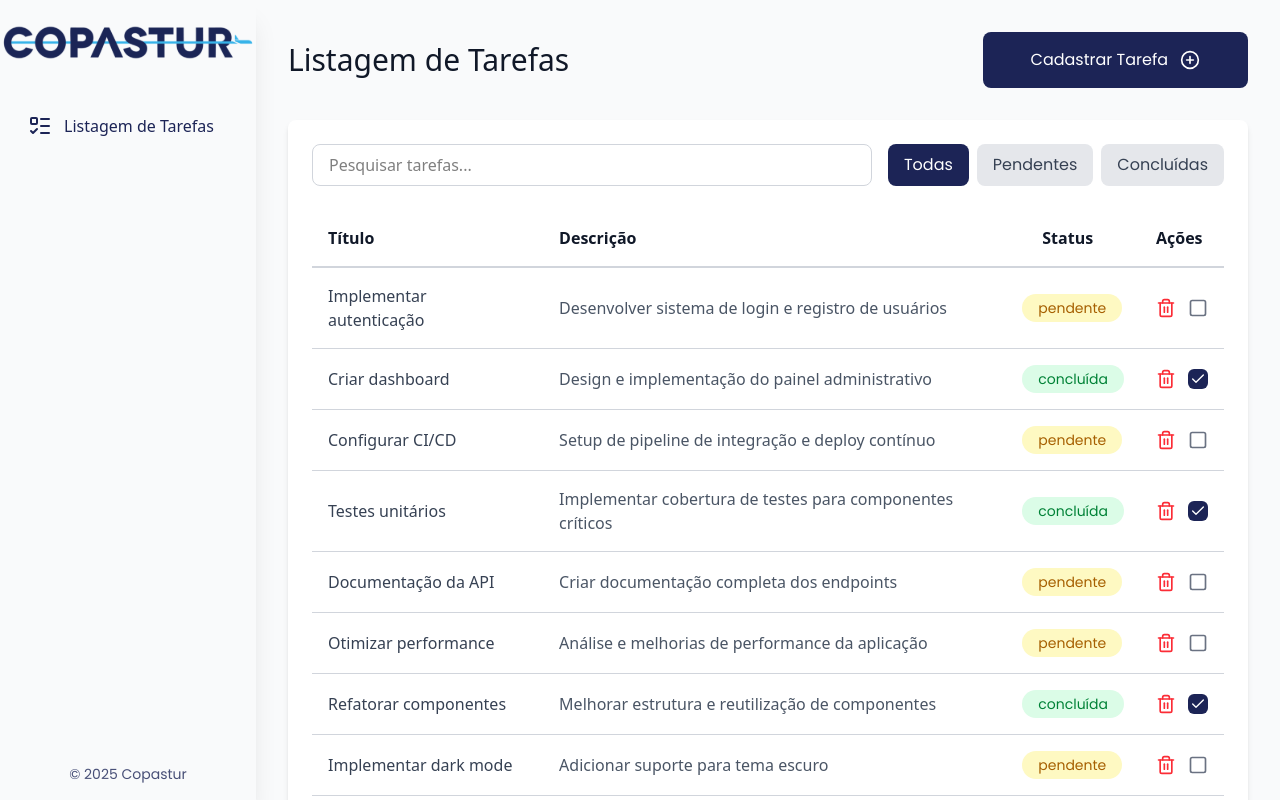
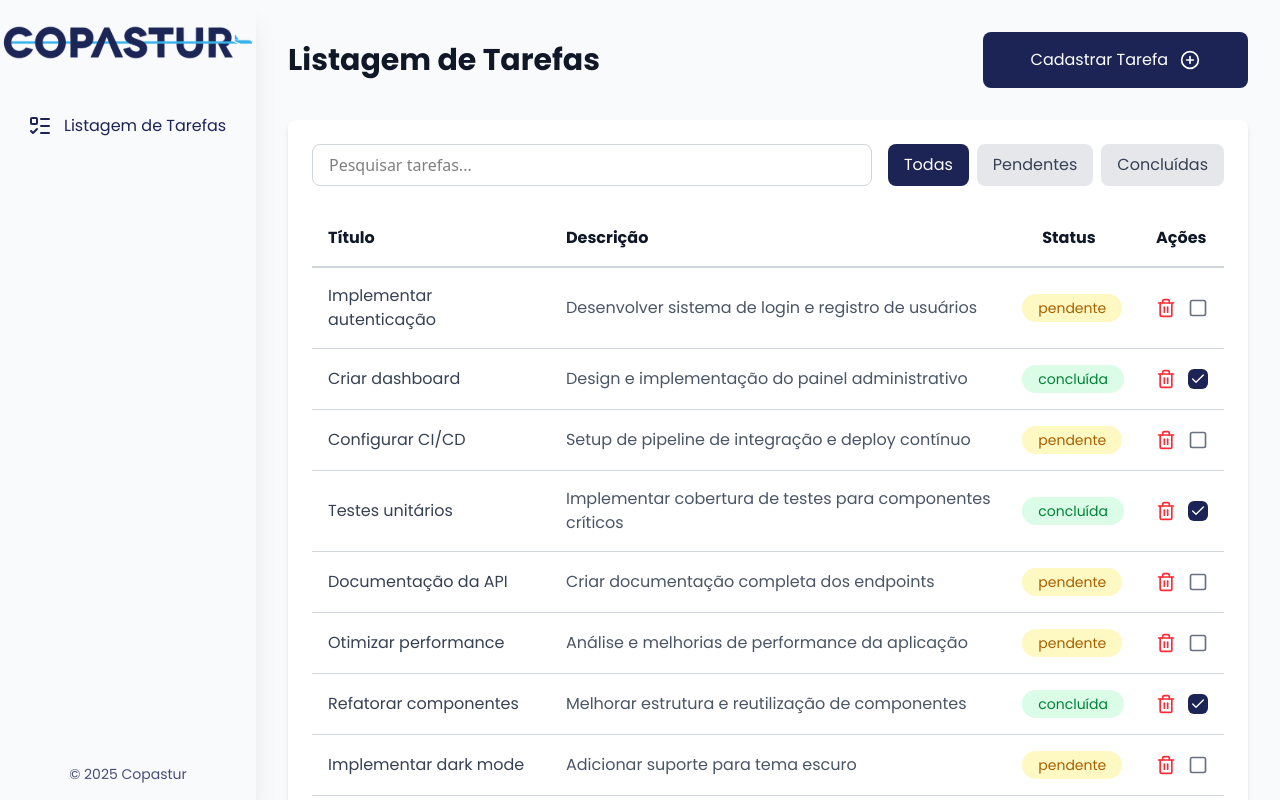
Before and after one commit to DiogoSAbr/project-frontend, a React (Vite) app: page / in a window 1280 px wide. Shown: the top 800 px of the page. Built offline with nearby package versions, Linux system fonts and the light colour scheme.

Commit message:
fix: adjusting fonts

```diff
--- a/src/App.tsx
+++ b/src/App.tsx
@@ -90,7 +90,7 @@ function App() {
         <Layout>
             <div className="max-w-7xl mx-auto">
                 <header className="flex items-center justify-between mb-8">
-                    <h1 className="text-3xl font-default-bold text-gray-900">
+                    <h1 className="text-3xl font-title text-gray-900">
                         Listagem de Tarefas
                     </h1>
 
@@ -158,16 +158,16 @@ function App() {
                                 <table className="w-full">
                                     <thead>
                                         <tr className="border-b-2 border-gray-300">
-                                            <th className="text-left py-4 px-4 font-default-bold text-title">
+                                            <th className="text-left py-4 px-4 font-title text-title">
                                                 Título
                                             </th>
-                                            <th className="text-left py-4 px-4 font-default-bold text-title">
+                                            <th className="text-left py-4 px-4 font-title text-title">
                                                 Descrição
                                             </th>
-                                            <th className="text-left py-4 px-4 font-default-bold text-title">
+                                            <th className="text-left py-4 px-4 font-title text-title">
                                                 Status
                                             </th>
-                                            <th className="text-left py-4 px-4 font-default-bold text-title">
+                                            <th className="text-left py-4 px-4 font-title text-title">
                                                 Ações
                                             </th>
                                         </tr>
--- a/src/components/Task/TaskModal.tsx
+++ b/src/components/Task/TaskModal.tsx
@@ -33,7 +33,7 @@ export function TaskModal({ isOpen, onClose, onSubmit }: TaskModalProps) {
         <div className="fixed inset-0 z-50 flex items-center justify-center bg-black/50">
             <div className="bg-secondary-color rounded-lg shadow-xl w-full max-w-md mx-4">
                 <div className="p-6">
-                    <h2 className="text-2xl font-default-bold text-primary-color mb-6">
+                    <h2 className="text-2xl font-title text-primary-color mb-6">
                         Cadastrar Tarefa
                     </h2>
 
@@ -50,7 +50,7 @@ export function TaskModal({ isOpen, onClose, onSubmit }: TaskModalProps) {
                                 id="titulo"
                                 value={titulo}
                                 onChange={(e) => setTitulo(e.target.value)}
-                                className="w-full px-4 py-2 border border-gray-300 rounded-lg focus:ring-2 focus:ring-primary-color focus:border-transparent outline-none"
+                                className="w-full px-4 py-2 border border-gray-300 rounded-lg focus:ring-2 focus:ring-primary-color focus:border-transparent outline-none font-default"
                                 placeholder="Digite o título da tarefa"
                                 required
                             />
@@ -67,7 +67,7 @@ export function TaskModal({ isOpen, onClose, onSubmit }: TaskModalProps) {
                                 id="descricao"
                                 value={descricao}
                                 onChange={(e) => setDescricao(e.target.value)}
-                                className="w-full px-4 py-2 border border-gray-300 rounded-lg focus:ring-2 focus:ring-primary-color focus:border-transparent outline-none resize-none"
+                                className="w-full px-4 py-2 border border-gray-300 rounded-lg focus:ring-2 focus:ring-primary-color focus:border-transparent outline-none resize-none font-default"
                                 placeholder="Digite a descrição da tarefa"
                                 rows={4}
                                 required
@@ -78,13 +78,13 @@ export function TaskModal({ isOpen, onClose, onSubmit }: TaskModalProps) {
                             <button
                                 type="button"
                                 onClick={handleClose}
-                                className="flex-1 px-4 py-2 border border-gray-300 text-gray-700 rounded-lg hover:bg-gray-50 transition-colors"
+                                className="flex-1 px-4 py-2 border border-gray-300 text-gray-700 rounded-lg hover:bg-gray-50 transition-colors font-default"
                             >
                                 Cancelar
                             </button>
                             <button
                                 type="submit"
-                                className="flex-1 px-4 py-2 bg-primary-color text-white rounded-lg houver:bg-gray-50 transition-colors"
+                                className="flex-1 px-4 py-2 bg-primary-color text-white rounded-lg houver:bg-gray-50 transition-colors font-default"
                             >
                                 Cadastrar
                             </button>
--- a/src/components/Task/TaskRow.tsx
+++ b/src/components/Task/TaskRow.tsx
@@ -13,8 +13,8 @@ export function TaskRow({ task, onToggleStatus, onDelete }: TaskRowProps) {
 
     return (
         <tr className="border-b border-gray-300 hover:bg-gray-50 transition-colors">
-            <td className="py-4 px-4 text-gray-700">{task.titulo}</td>
-            <td className="py-4 px-4 text-gray-600">{task.descricao}</td>
+            <td className="py-4 px-4 font-default text-gray-700">{task.titulo}</td>
+            <td className="py-4 px-4 font-default text-gray-600">{task.descricao}</td>
             <td className="py-4 px-4">
                 <span
                     className={`inline-block px-4 py-1 rounded-full text-sm font-default -ml-5
--- a/src/components/layout/Sidebar.tsx
+++ b/src/components/layout/Sidebar.tsx
@@ -32,7 +32,7 @@ export function Sidebar({ isOpen, setIsOpen, isMobile }: SidebarProps) {
                             key={label}
                             href={href}
                             onClick={() => setMobileMenuOpen(false)}
-                            className="flex items-center gap-3 p-2 rounded-md hover:bg-gray-100 text-gray-700"
+                            className="flex items-center gap-3 p-2 rounded-md hover:bg-gray-100 text-gray-700 font-default"
                         >
                             <Icon size={20} /> <span>{label}</span>
                         </a>
@@ -69,7 +69,7 @@ export function Sidebar({ isOpen, setIsOpen, isMobile }: SidebarProps) {
                             <a
                                 key={label}
                                 href={href}
-                                className={`flex items-center gap-3 p-3 rounded-lg hover:bg-primary-color hover:text-secondary-color transition ${!isOpen && "justify-center"}`}
+                                className={`font-default flex items-center gap-3 p-3 rounded-lg hover:bg-primary-color hover:text-secondary-color transition ${!isOpen && "justify-center"}`}
                             >
                                 <Icon size={24} />
                                 {isOpen && <span>{label}</span>}
```
